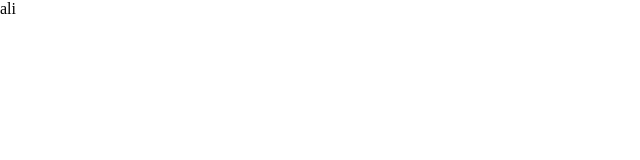
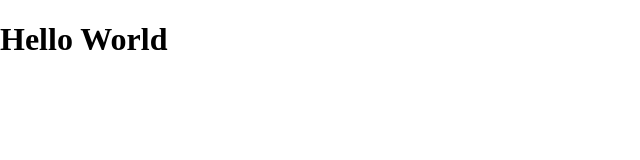
Before and after one commit to alimurtaza-am/template-test, a plain HTML site: page index.html in a window 1280 px wide. Shown: the whole page, without its empty margins (0-640 px from the left). Drawn offline with Linux system fonts and the light colour scheme.

Commit message:
hello world

```diff
--- a/index.html
+++ b/index.html
@@ -10,7 +10,7 @@
     <link rel="stylesheet" href="style.css">
 </head>
 <body>
-    ali
+    <h1>Hello World</h1>
     <!-- Script -->
     <script src="script.js"></script>
 </body>
```
